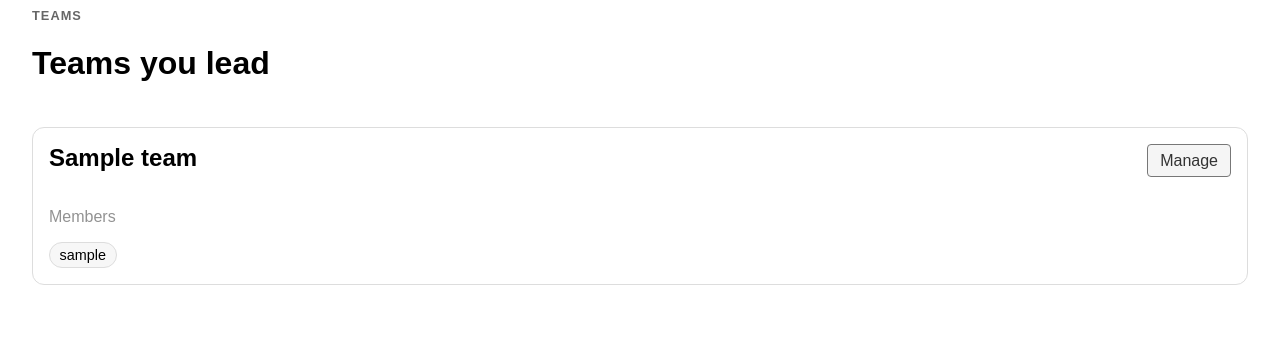
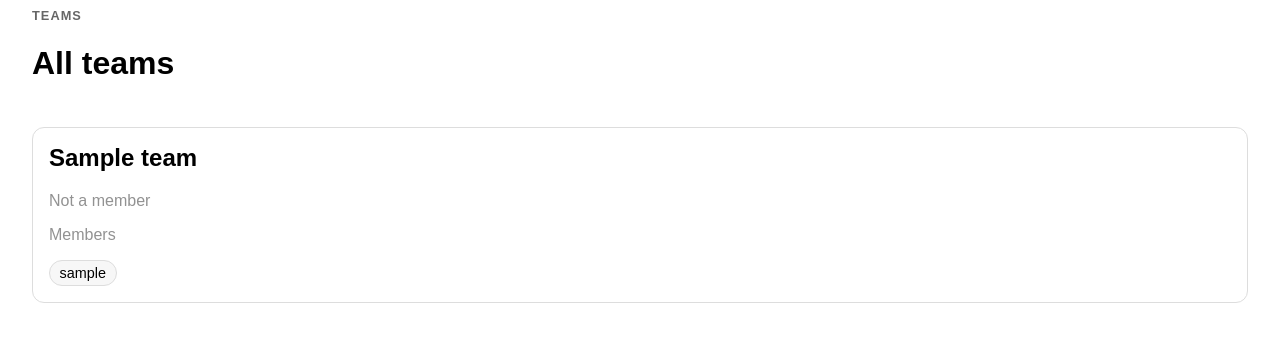
Before and after one commit to aaronrine/django-ticket-tracker, a Django app: template teams/templates/teams/team_list.html in a window 1280 px wide. Shown: the part 92-434 px from the top of the page. Run offline with Django 5.2, Linux system fonts and the light colour scheme; the template is opened without the code that fills it: values that come from a table or form of the project are taken from there, others are empty; tables that the repository leaves empty hold one stand-in row (values such as "Sample post").

Commit message:
team_list shows all teams and user's relationship as a member/leader

```diff
--- a/teams/templates/teams/team_list.html
+++ b/teams/templates/teams/team_list.html
@@ -4,7 +4,7 @@
 <div class="page-header">
     <div>
         <p class="eyebrow">Teams</p>
-        <h1>Teams you lead</h1>
+        <h1>All teams</h1>
     </div>
 </div>
 
@@ -12,17 +12,32 @@
     {% for team in teams %}
     <article class="team-card">
         <div class="team-card-header">
-            <h2>{{ team.name }}</h2>
+            <div>
+                <h2>{{ team.name }}</h2>
+
+                {% if team.user_is_leader %}
+                <span class="role-pill role-leader">You lead this team</span>
+                {% elif team.user_is_member %}
+                <span class="role-pill">Your team</span>
+                {% else %}
+                <span class="muted">Not a member</span>
+                {% endif %}
+            </div>
+
+            {% if team.user_is_leader %}
             <a class="button secondary" href="{% url 'teams:team-manage' team.pk %}">
                 Manage
             </a>
+            {% endif %}
         </div>
 
         <p class="muted">Members</p>
 
         <ul class="member-chip-list">
             {% for member in team.members.all %}
-            <li class="member-chip">{{ member.username }}</li>
+            <li class="member-chip">
+                {{ member.username }}
+            </li>
             {% empty %}
             <li class="muted">No members yet.</li>
             {% endfor %}
@@ -30,7 +45,7 @@
     </article>
     {% empty %}
     <div class="empty-card">
-        <p>You do not lead any teams yet.</p>
+        <p>No teams exist yet.</p>
         <p class="muted">Teams can be created in admin for now.</p>
     </div>
     {% endfor %}
```
Also changed, not shown: teams/views.py (+20 -5 lines).
